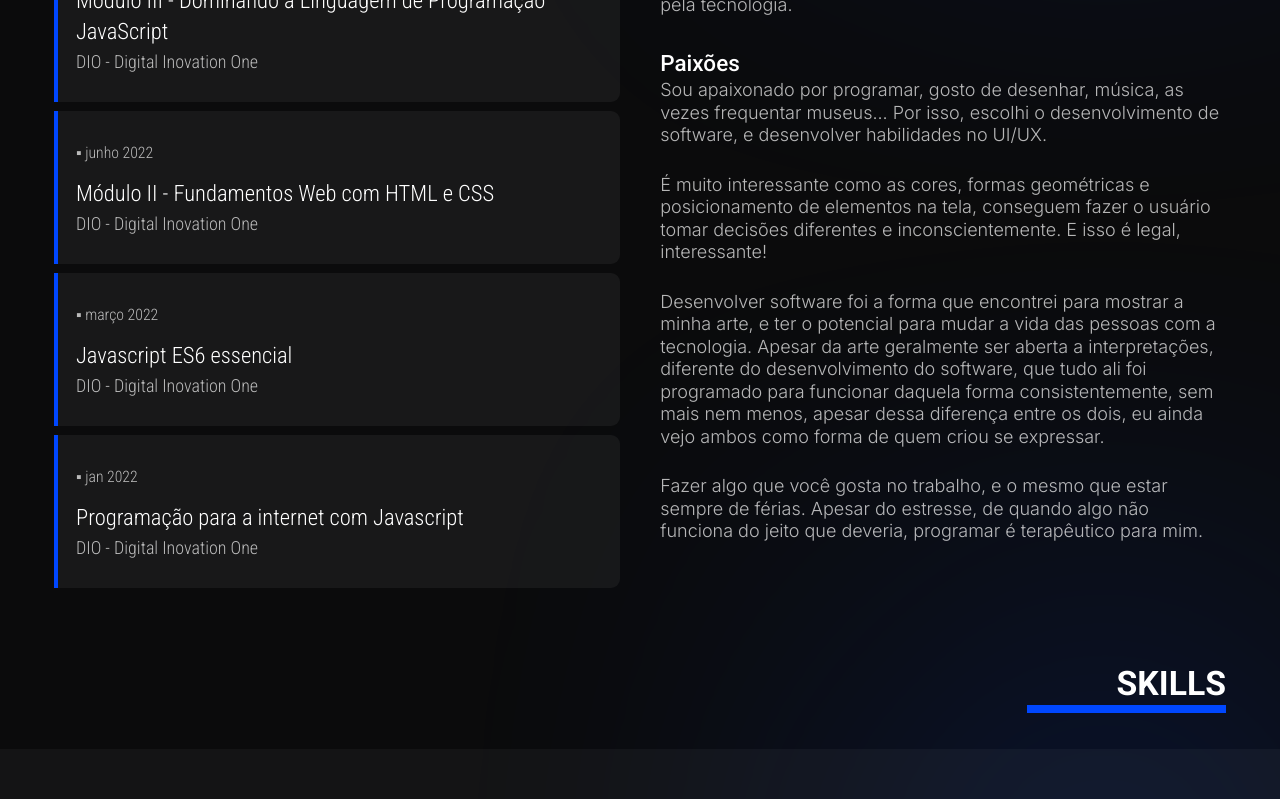
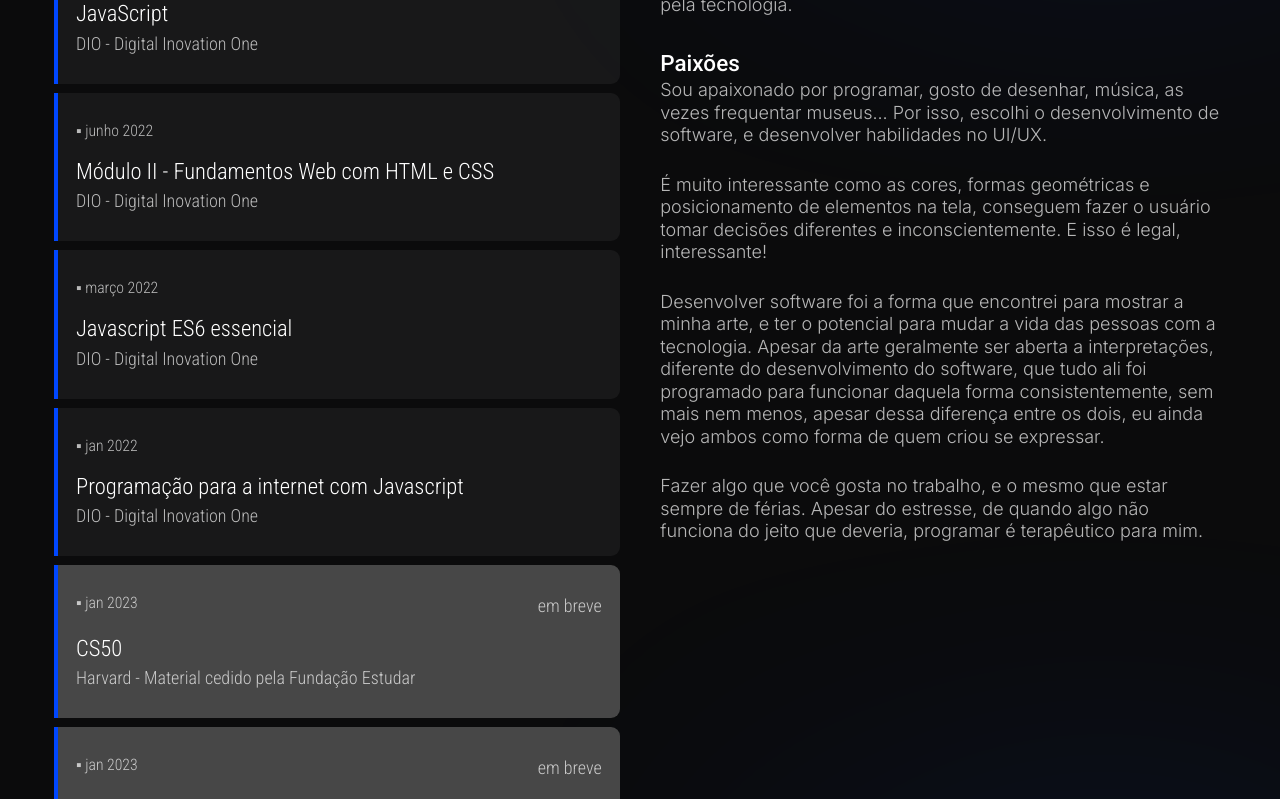
Before and after one commit to Maxwell-Santos/maxwell, a Next.js app: page / in a window 1280 px wide. Shown: the part 1340-2139 px from the top of the page. Built offline with nearby package versions, Linux system fonts and the light colour scheme.

Commit message:
ajustes e adição de novos cursos em andamento

```diff
--- a/src/components/Contact.tsx
+++ b/src/components/Contact.tsx
@@ -59,9 +59,9 @@ export function Contact() {
     }
   }
 
-  const [size, setSize] = useState(0)
+  const [messageLength, setMessageLength] = useState(0)
   function checkMaxLength(value: string) {
-    setSize(value.length)
+    setMessageLength(value.length)
   }
 
   modalSuccess && setTimeout(() => {
@@ -113,7 +113,7 @@ export function Contact() {
                   }
                 })}
                 placeholder="nome"
-                className="py-2 px-3 w-full rounded-md text-articles tracking-wider"
+                className="py-2 px-3 w-full rounded-sm text-articles tracking-wider"
                 spellCheck={false}
                 name="name"
               />
@@ -143,7 +143,7 @@ export function Contact() {
                     }
                   })}
                   placeholder="max@exemplo.com"
-                  className="py-2 px-3 w-full rounded-md text-articles tracking-wider"
+                  className="py-2 px-3 w-full rounded-sm text-articles tracking-wider"
 
                   name="email"
                 />
@@ -175,7 +175,7 @@ export function Contact() {
                     }
                   })}
                   placeholder="mensagem"
-                  className="py-2 px-3 pr-5 w-full rounded-md text-articles tracking-wider"
+                  className="py-2 px-3 pr-5 w-full rounded-sm text-articles tracking-wider"
                   rows={5}
                   onChange={(event) => checkMaxLength(event.target.value)}
 
@@ -190,15 +190,15 @@ export function Contact() {
                   onClick={() => resetField("feedback")}
                 />
               </div>
-              <span className={`text-sm ${size >= 600 ? "font-bold" : "text-nav"}`}>
-                {size}/600
+              <span className={`text-sm ${messageLength >= 600 ? "font-bold text-red-700" : "text-nav"}`}>
+                {messageLength}/600
               </span>
               <span> {varFeedback?.toString()}</span>
             </label>
 
             <button
               type="submit"
-              className={`bg-secondary w-24 p-2 px-4 rounded-md ml-auto
+              className={`bg-secondary w-24 p-3 px-4 rounded-md ml-auto
             text-sm font-inter tracking-wide
             flex items-center justify-center
             transition-all cursor-pointer uppercase
--- a/src/components/ProjectComponent.tsx
+++ b/src/components/ProjectComponent.tsx
@@ -116,9 +116,9 @@ export function ProjectComponent({ data }: ProjectComponentProps) {
             alt="Banner do projeto"
             height={500}
             width={800}
-            objectFit={"cover"}
-            className="transition all"
+            className="transition all object-cover"
             placeholder='blur'
+            blurDataURL='carregando'
           />
           : (
             <div
--- a/src/components/Roadmap.tsx
+++ b/src/components/Roadmap.tsx
@@ -18,22 +18,28 @@ const ulVariant = {
   }
 }
 
-function Stack({ date, place, title, primary, id }: StackProps) {
+function Stack({ date, place, title, primary, id, soon }: StackProps) {
   return (
     <a
       href={`${primary ? '#' : `https://www.dio.me/certificate/${id}/`}`}
       target={'_blank'} rel="noreferrer"
-      className={`${primary && 'pointer-events-none'} flex-1 w-full`}
+      className={`
+      ${primary && 'pointer-events-none'}
+      ${soon && 'pointer-events-none'}
+      flex-1 w-full`}
     >
       <li
         className={`px-2 py-3 mb-2 max-h-max
           rounded-lg rounded-tl-none rounded-bl-none
           border-l-4 border-secondary
           md:px-4 md:py-6 transition-all duration-[400ms]
-      ${primary ? "bg-[#0055ff98]" : "bg-cards hover:bg-[#0057ff66] hover:scale-105"} `}
+      ${primary ? "bg-[#0055ff98]" : "bg-cards hover:bg-[#0057ff66] hover:scale-105"}
+      ${soon && "bg-cards-soon"}`}
       >
-        <span className="text-sm">
+        <span className="text-sm flex justify-between">
           {date}
+
+          <span className='text-base'>{soon && 'em breve'}</span>
         </span>
 
         <h3 className="font-robotoCondensed text-xl font-thin mt-3" >
@@ -115,6 +121,21 @@ export function Roadmap() {
         place={"DIO - Digital Inovation One"}
         id={"ACFBADF4"}
       />
+
+      <Stack
+        date={"▪ jan 2023"}
+        title={"CS50"}
+        place={"Harvard - Material cedido pela Fundação Estudar"}
+        // id={"ACFBADF4"}
+        soon
+      />
+      <Stack
+        date={"▪ jan 2023"}
+        title={"Programação para a internet com Javascript"}
+        place={"Fundação Bradesco"}
+        // id={"ACFBADF4"}
+        soon
+      />
     </motion.ul>
   )
 }
--- a/src/interfaces/StackProps.d.ts
+++ b/src/interfaces/StackProps.d.ts
@@ -4,4 +4,5 @@ export interface StackProps {
   place: string;
   primary?: boolean;
   id?: string;
+  soon?: boolean
 }
--- a/tailwind.config.js
+++ b/tailwind.config.js
@@ -16,6 +16,7 @@ module.exports = {
         'primary': '#0B0B0C',
         'secondary': '#0047FF',
         'cards': '#adadad15',
+        'cards-soon': '#474747',
         'h-cards': '#141E61',
         'contact': '#12121280',
         'input-contact': '#EEEEEE10',
```
Also changed, not shown: src/pages/portfolio.tsx (line endings or trailing spaces).
